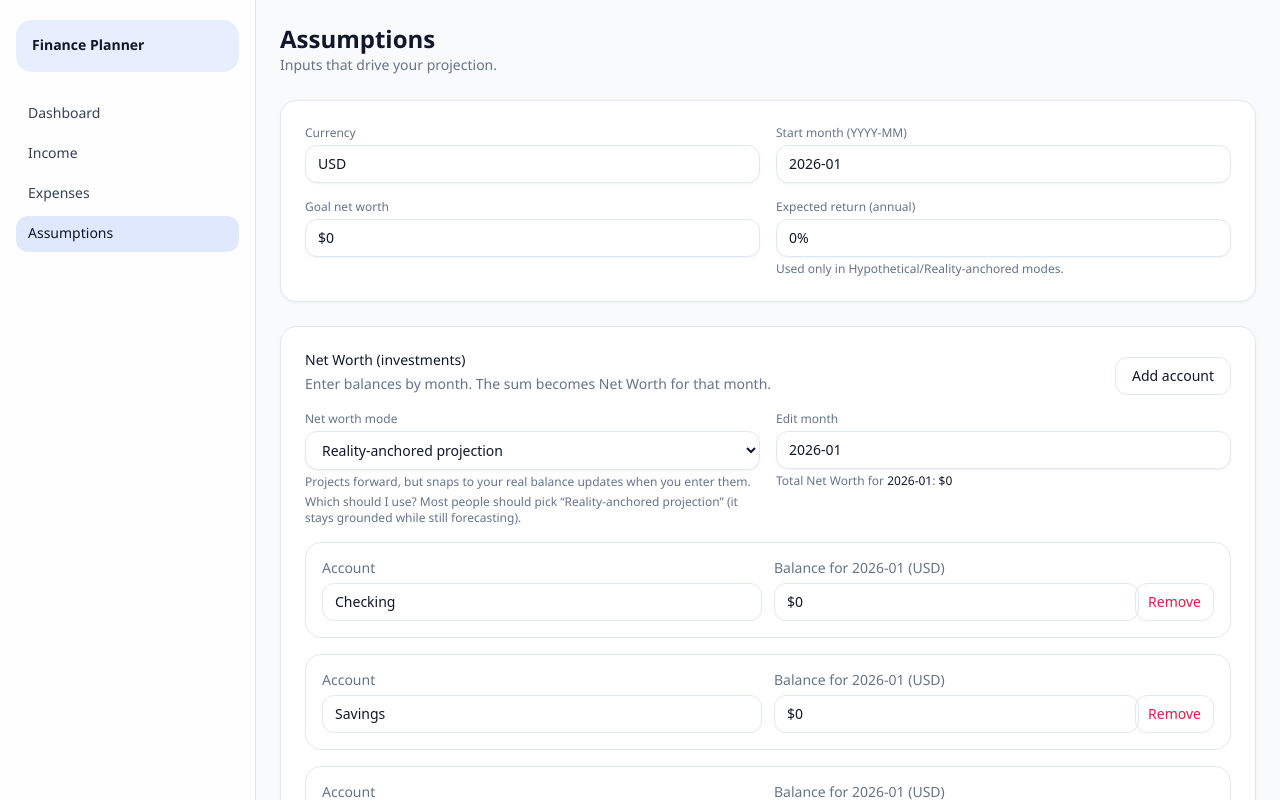
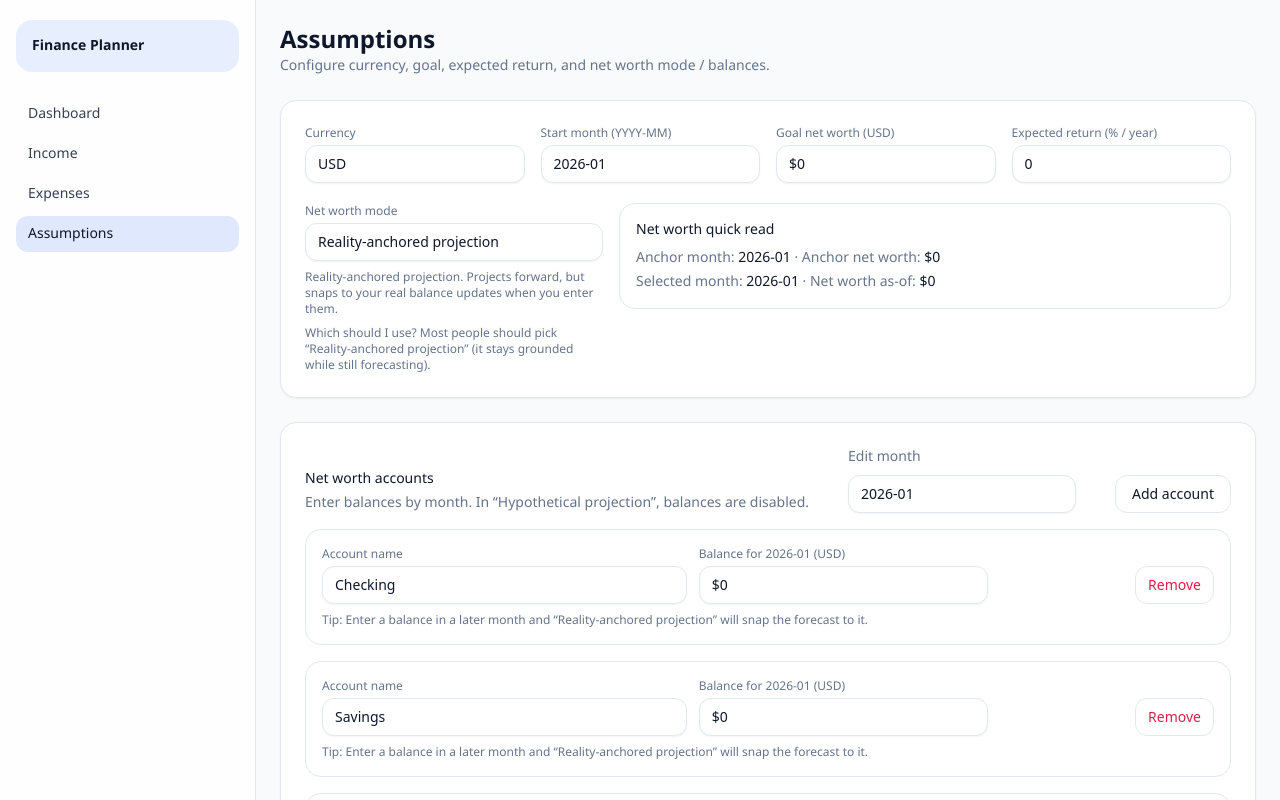
Before and after one commit to Moserpilot/Finance-Planner-2, a Next.js app: page /assumptions in a window 1280 px wide. Shown: the top 800 px of the page. Built offline with nearby package versions, Linux system fonts and the light colour scheme.

Commit message:
Replace app folder and README with revamp commit

```diff
--- a/app/assumptions/page.tsx
+++ b/app/assumptions/page.tsx
@@ -4,42 +4,46 @@
 import { useEffect, useMemo, useState } from 'react';
 import type { Plan } from '../lib/store';
 import { loadPlan, savePlan, newNetWorthAccount } from '../lib/store';
-import { netWorthForMonth } from '../lib/engine';
+import { netWorthAsOf, latestNetWorthSnapshotMonth } from '../lib/engine';
 
 function safeCurrency(code: string) {
   const c = (code || '').trim().toUpperCase();
-  if (!/^[A-Z]{3}$/.test(c)) return 'USD';
-  try {
-    new Intl.NumberFormat('en-US', { style: 'currency', currency: c }).format(
-      0
-    );
-    return c;
-  } catch {
-    return 'USD';
-  }
+  return /^[A-Z]{3}$/.test(c) ? c : 'USD';
 }
 
-function toMonthISO(v: string) {
-  return /^\d{4}-\d{2}$/.test(v) ? v : '2026-01';
+function money(n: number, currency: string) {
+  const cur = safeCurrency(currency);
+  return new Intl.NumberFormat('en-US', {
+    style: 'currency',
+    currency: cur,
+    maximumFractionDigits: 0,
+  }).format(Number.isFinite(n) ? n : 0);
 }
 
-function parseNumberLoose(v: string) {
+function parseMoneyLoose(v: string) {
   const cleaned = String(v).replace(/[$,%\s,]+/g, '');
   const n = Number(cleaned);
   return Number.isFinite(n) ? n : 0;
 }
 
-function money(n: number, currency: string) {
-  return new Intl.NumberFormat('en-US', {
-    style: 'currency',
-    currency: safeCurrency(currency),
-    maximumFractionDigits: 0,
-  }).format(Number.isFinite(n) ? n : 0);
+function parsePctLoose(v: string) {
+  const cleaned = String(v).replace(/[%\s]+/g, '');
+  const n = Number(cleaned);
+  return Number.isFinite(n) ? n : 0;
 }
 
-function formatPct(n: number) {
-  const x = Number.isFinite(n) ? n : 0;
-  return `${x}%`;
+function addMonthsISO(startISO: string, add: number) {
+  const ok = /^\d{4}-\d{2}$/.test(startISO);
+  const y0 = ok ? Number(startISO.slice(0, 4)) : 2026;
+  const m0 = ok ? Number(startISO.slice(5, 7)) - 1 : 0;
+  const t = y0 * 12 + m0 + add;
+  const y = Math.floor(t / 12);
+  const m = t % 12;
+  return `${y}-${String(m + 1).padStart(2, '0')}`;
+}
+
+function buildMonthOptions(startMonthISO: string, months = 360) {
+  return Array.from({ length: months + 1 }, (_, i) => addMonthsISO(startMonthISO, i));
 }
 
 function upsertDated(
@@ -51,17 +55,13 @@ function upsertDated(
   const i = next.findIndex((x) => x.monthISO === monthISO);
   if (i >= 0) next[i] = { monthISO, amount };
   else next.push({ monthISO, amount });
-  next.sort((a, b) =>
-    a.monthISO < b.monthISO ? -1 : a.monthISO > b.monthISO ? 1 : 0
-  );
+  next.sort((a, b) => (a.monthISO < b.monthISO ? -1 : a.monthISO > b.monthISO ? 1 : 0));
   return next;
 }
 
 export default function AssumptionsPage() {
   const [plan, setPlan] = useState<Plan | null>(null);
-
   const [editMonthISO, setEditMonthISO] = useState<string>('2026-01');
-  const [returnText, setReturnText] = useState('0%');
 
   useEffect(() => {
     const p = loadPlan();
@@ -73,75 +73,102 @@ export default function AssumptionsPage() {
     if (plan) savePlan(plan);
   }, [plan]);
 
-  const cur = useMemo(
-    () => safeCurrency(plan?.currency || 'USD'),
-    [plan?.currency]
-  );
+  const cur = useMemo(() => safeCurrency(plan?.currency || 'USD'), [plan?.currency]);
 
-  useEffect(() => {
-    if (!plan) return;
-    setReturnText(formatPct(plan.expectedReturnPct ?? 0));
-  }, [plan]);
+  const monthOptions = useMemo(() => {
+    const start = plan?.startMonthISO || '2026-01';
+    return buildMonthOptions(start, 360);
+  }, [plan?.startMonthISO]);
+
+  // ✅ Null-safe updater helpers
+  function updatePlan(patch: Partial<Plan>) {
+    setPlan((prev) => (prev ? { ...prev, ...patch } : prev));
+  }
+
+  function updateAccount(id: string, patch: any) {
+    setPlan((prev) => {
+      if (!prev) return prev;
+      return {
+        ...prev,
+        netWorthAccounts: prev.netWorthAccounts.map((a) =>
+          a.id === id ? { ...a, ...patch } : a
+        ),
+      };
+    });
+  }
+
+  function removeAccount(id: string) {
+    setPlan((prev) => {
+      if (!prev) return prev;
+      return {
+        ...prev,
+        netWorthAccounts: prev.netWorthAccounts.filter((a) => a.id !== id),
+      };
+    });
+  }
+
+  function setAccountForMonth(accountId: string, amount: number) {
+    setPlan((prev) => {
+      if (!prev) return prev;
+      const acct = prev.netWorthAccounts.find((a) => a.id === accountId);
+      if (!acct) return prev;
+
+      const balances = upsertDated(acct.balances || [], editMonthISO, amount);
+
+      return {
+        ...prev,
+        netWorthAccounts: prev.netWorthAccounts.map((a) =>
+          a.id === accountId ? { ...a, balances } : a
+        ),
+      };
+    });
+  }
+
+  function addAccount() {
+    setPlan((prev) => {
+      if (!prev) return prev;
+      return {
+        ...prev,
+        netWorthAccounts: [...prev.netWorthAccounts, newNetWorthAccount('New account')],
+      };
+    });
+  }
 
   if (!plan) {
-    return (
-      <div className="text-sm text-slate-500 dark:text-slate-400">Loading…</div>
-    );
+    return <div className="text-sm text-slate-500 dark:text-slate-400">Loading…</div>;
   }
 
+  const balancesDisabled = plan.netWorthMode === 'projection';
+
+  const startMonth = plan.startMonthISO || '2026-01';
+  const latestSnap = latestNetWorthSnapshotMonth(plan);
+  const anchorMonth = plan.netWorthMode === 'projection' ? startMonth : (latestSnap ?? startMonth);
+
+  const monthNetWorth = netWorthAsOf(plan, editMonthISO)?.netWorth ?? 0;
+  const anchorNetWorth = netWorthAsOf(plan, anchorMonth)?.netWorth ?? 0;
+
+  const modeHelp =
+    plan.netWorthMode === 'snapshot'
+      ? 'Track actual balances only. Uses only balances you enter. No projections or cash-flow compounding.'
+      : plan.netWorthMode === 'projection'
+      ? 'Hypothetical “what-if” model. Uses expected return + cash flow and ignores real balances you enter later.'
+      : 'Reality-anchored projection. Projects forward, but snaps to your real balance updates when you enter them.';
+
+  const whichShouldIUse =
+    'Which should I use? Most people should pick “Reality-anchored projection” (it stays grounded while still forecasting).';
+
+  // ✅ Centralized input styles (keeps everything consistent)
   const label = 'text-xs font-medium text-slate-500 dark:text-slate-400';
   const input =
     'mt-1 w-full rounded-xl border border-slate-200 bg-white px-3 py-2 text-sm ' +
     'text-slate-900 shadow-sm outline-none focus:border-blue-400 focus:ring-2 focus:ring-blue-200 ' +
     'dark:border-slate-800 dark:bg-slate-900 dark:text-slate-100 dark:focus:ring-blue-500/30';
-  const hint = 'mt-1 text-xs text-slate-500 dark:text-slate-400';
 
-  const balancesDisabled = plan.netWorthMode === 'projection';
-
-  function updateAccount(id: string, patch: any) {
-    setPlan({
-      ...plan,
-      netWorthAccounts: plan.netWorthAccounts.map((a) =>
-        a.id === id ? { ...a, ...patch } : a
-      ),
-    });
-  }
-
-  function removeAccount(id: string) {
-    setPlan({
-      ...plan,
-      netWorthAccounts: plan.netWorthAccounts.filter((a) => a.id !== id),
-    });
-  }
-
-  function setAccountForMonth(accountId: string, amount: number) {
-    const acct = plan.netWorthAccounts.find((a) => a.id === accountId);
-    if (!acct) return;
-    const balances = upsertDated(acct.balances || [], editMonthISO, amount);
-    updateAccount(accountId, { balances });
-  }
-
-  function addAccount() {
-    setPlan({
-      ...plan,
-      netWorthAccounts: [
-        ...plan.netWorthAccounts,
-        newNetWorthAccount('New account'),
-      ],
-    });
-  }
-
-  const monthNetWorth = netWorthForMonth(plan, editMonthISO);
-
-  const modeHelp =
-    plan.netWorthMode === 'snapshot'
-      ? 'Shows what you really have. Uses only balances you enter. No projections.'
-      : plan.netWorthMode === 'projection'
-      ? 'A pure “what-if” model based on expected return and cash flow. Real balances entered later are ignored.'
-      : 'Projects forward, but snaps to your real balance updates when you enter them.';
-
-  const whichShouldIUse =
-    'Which should I use? Most people should pick “Reality-anchored projection” (it stays grounded while still forecasting).';
+  // ✅ FIX: select needs a real background + stronger text to avoid washed-out rendering
+  const selectStrong =
+    'mt-1 w-full appearance-none rounded-xl border border-slate-200 bg-white px-3 py-2 text-sm ' +
+    'text-slate-900 shadow-sm outline-none focus:border-blue-400 focus:ring-2 focus:ring-blue-200 ' +
+    'dark:border-slate-800 dark:bg-slate-900 dark:text-slate-100 dark:focus:ring-blue-500/30';
 
   return (
     <div className="space-y-6">
@@ -150,68 +177,100 @@ export default function AssumptionsPage() {
           Assumptions
         </div>
         <div className="text-sm text-slate-500 dark:text-slate-400">
-          Inputs that drive your projection.
+          Configure currency, goal, expected return, and net worth mode / balances.
         </div>
       </div>
 
       <div className="rounded-2xl border border-slate-200 bg-white p-6 shadow-sm dark:border-slate-800 dark:bg-slate-900">
-        <div className="grid gap-4 md:grid-cols-2">
-          <div>
+        <div className="grid gap-4 md:grid-cols-12 md:items-end">
+          <label className="md:col-span-3">
             <div className={label}>Currency</div>
             <input
               className={input}
-              value={plan.currency || 'USD'}
-              onChange={(e) =>
-                setPlan({ ...plan, currency: safeCurrency(e.target.value) })
-              }
+              value={plan.currency}
+              onChange={(e) => updatePlan({ currency: e.target.value })}
               placeholder="USD"
             />
-          </div>
+          </label>
 
-          <div>
+          <label className="md:col-span-3">
             <div className={label}>Start month (YYYY-MM)</div>
             <input
               className={input}
-              value={plan.startMonthISO || '2026-01'}
-              onChange={(e) =>
-                setPlan({ ...plan, startMonthISO: toMonthISO(e.target.value) })
-              }
+              value={plan.startMonthISO}
+              onChange={(e) => updatePlan({ startMonthISO: e.target.value })}
               placeholder="2026-01"
             />
-          </div>
+          </label>
 
-          <div>
-            <div className={label}>Goal net worth</div>
+          <label className="md:col-span-3">
+            <div className={label}>Goal net worth ({cur})</div>
             <input
+              type="text"
               className={input}
-              inputMode="decimal"
               defaultValue={money(plan.goalNetWorth ?? 0, cur)}
               key={`goal_${plan.goalNetWorth}_${cur}`}
-              onBlur={(e) =>
-                setPlan({
-                  ...plan,
-                  goalNetWorth: parseNumberLoose(e.target.value),
-                })
-              }
+              onBlur={(e) => updatePlan({ goalNetWorth: parseMoneyLoose(e.target.value) })}
             />
-          </div>
+          </label>
 
-          <div>
-            <div className={label}>Expected return (annual)</div>
+          <label className="md:col-span-3">
+            <div className={label}>Expected return (% / year)</div>
             <input
+              type="text"
               className={input}
-              inputMode="decimal"
-              value={returnText}
-              onChange={(e) => setReturnText(e.target.value)}
-              onBlur={() => {
-                const n = parseNumberLoose(returnText);
-                setPlan({ ...plan, expectedReturnPct: n });
-                setReturnText(formatPct(n));
+              defaultValue={String(plan.expectedReturnPct ?? 0)}
+              key={`ret_${plan.expectedReturnPct}`}
+              onBlur={(e) => updatePlan({ expectedReturnPct: parsePctLoose(e.target.value) })}
+            />
+          </label>
+        </div>
+
+        <div className="mt-5 grid gap-4 md:grid-cols-12 md:items-start">
+          <label className="md:col-span-4">
+            <div className={label}>Net worth mode</div>
+
+            {/* ✅ Fixed select styling */}
+            <select
+              className={selectStrong}
+              value={plan.netWorthMode}
+              onChange={(e) => {
+                const v = e.target.value;
+                const mode =
+                  v === 'snapshot' || v === 'projection' || v === 'hybrid' ? v : 'hybrid';
+                updatePlan({ netWorthMode: mode });
               }}
-              placeholder="6%"
-            />
-            <div className={hint}>
-              Used only in Hypothetical/Reality-anchored modes.
+            >
+              <option value="snapshot">Track actual balances</option>
+              <option value="projection">Hypothetical projection</option>
+              <option value="hybrid">Reality-anchored projection</option>
+            </select>
+
+            <div className="mt-2 text-xs text-slate-500 dark:text-slate-400">{modeHelp}</div>
+            <div className="mt-2 text-xs text-slate-500 dark:text-slate-400">{whichShouldIUse}</div>
+          </label>
+
+          <div className="md:col-span-8 rounded-2xl border border-slate-200 p-4 dark:border-slate-800">
+            <div className="text-sm font-medium text-slate-900 dark:text-slate-100">
+              Net worth quick read
+            </div>
+            <div className="mt-2 text-sm text-slate-500 dark:text-slate-400">
+              Anchor month:{' '}
+              <span className="font-medium text-slate-900 dark:text-slate-100">{anchorMonth}</span>
+              {' · '}
+              Anchor net worth:{' '}
+              <span className="font-medium text-slate-900 dark:text-slate-100">
+                {money(anchorNetWorth, cur)}
+              </span>
+            </div>
+            <div className="mt-1 text-sm text-slate-500 dark:text-slate-400">
+              Selected month:{' '}
+              <span className="font-medium text-slate-900 dark:text-slate-100">{editMonthISO}</span>
+              {' · '}
+              Net worth as-of:{' '}
+              <span className="font-medium text-slate-900 dark:text-slate-100">
+                {money(monthNetWorth, cur)}
+              </span>
             </div>
           </div>
         </div>
@@ -221,152 +280,99 @@ export default function AssumptionsPage() {
         <div className="flex flex-wrap items-end justify-between gap-3">
           <div>
             <div className="text-sm font-medium text-slate-900 dark:text-slate-100">
-              Net Worth (investments)
+              Net worth accounts
             </div>
             <div className="mt-1 text-sm text-slate-500 dark:text-slate-400">
-              Enter balances by month. The sum becomes Net Worth for that month.
+              Enter balances by month. In “Hypothetical projection”, balances are disabled.
             </div>
           </div>
 
-          <div className="flex gap-2">
-            <button
-              type="button"
-              onClick={addAccount}
-              className="rounded-xl border border-slate-200 px-4 py-2 text-sm dark:border-slate-800"
-            >
-              Add account
-            </button>
-          </div>
-        </div>
-
-        <div className="mt-4 grid gap-4 md:grid-cols-2">
-          <div>
-            <div className={label}>Net worth mode</div>
-            <select
-              className={input}
-              value={plan.netWorthMode}
-              onChange={(e) =>
-                setPlan({
-                  ...plan,
-                  netWorthMode:
-                    e.target.value === 'projection'
-                      ? 'projection'
-                      : e.target.value === 'hybrid'
-                      ? 'hybrid'
-                      : 'snapshot',
-                })
-              }
-            >
-              <option value="snapshot">Track actual balances</option>
-              <option value="projection">Hypothetical projection</option>
-              <option value="hybrid">Reality-anchored projection</option>
-            </select>
-
-            <div className={hint}>{modeHelp}</div>
-            <div className="mt-1 text-xs text-slate-500 dark:text-slate-400">
-              {whichShouldIUse}
-            </div>
-
-            {balancesDisabled ? (
-              <div className="mt-2 text-xs text-amber-600 dark:text-amber-400">
-                Balances are disabled in Hypothetical projection because that
-                mode ignores later balance entries.
-              </div>
-            ) : null}
-          </div>
-
-          <div>
-            <div className={label}>Edit month</div>
+          <label className="text-sm">
+            <div className="mb-1 text-slate-500 dark:text-slate-400">Edit month</div>
             <input
               className={input}
               value={editMonthISO}
-              onChange={(e) => setEditMonthISO(toMonthISO(e.target.value))}
+              onChange={(e) => setEditMonthISO(e.target.value)}
               placeholder="2026-01"
             />
-            <div className={hint}>
-              Total Net Worth for{' '}
-              <span className="font-medium text-slate-900 dark:text-slate-100">
-                {editMonthISO}
-              </span>
-              :{' '}
-              <span className="font-medium text-slate-900 dark:text-slate-100">
-                {money(monthNetWorth, cur)}
-              </span>
-            </div>
-          </div>
+          </label>
+
+          <button
+            type="button"
+            onClick={addAccount}
+            className="rounded-xl border border-slate-200 px-4 py-2 text-sm dark:border-slate-800"
+          >
+            Add account
+          </button>
         </div>
 
+        {balancesDisabled ? (
+          <div className="mt-4 rounded-xl border border-amber-200 bg-amber-50 p-3 text-sm text-amber-900 dark:border-amber-900/40 dark:bg-amber-950/30 dark:text-amber-200">
+            Balances are disabled in <span className="font-medium">Hypothetical projection</span> mode.
+          </div>
+        ) : null}
+
         <div className="mt-4 space-y-4">
-          {plan.netWorthAccounts.map((acct) => {
-            const bal =
-              (acct.balances || []).find((b) => b.monthISO === editMonthISO)
-                ?.amount ?? 0;
+          {plan.netWorthAccounts.map((a) => {
+            const acctAsOf =
+              netWorthAsOf({ ...plan, netWorthAccounts: [a] }, editMonthISO)?.netWorth ?? 0;
 
             return (
               <div
-                key={acct.id}
+                key={a.id}
                 className="rounded-2xl border border-slate-200 p-4 dark:border-slate-800"
               >
                 <div className="grid gap-3 md:grid-cols-12 md:items-end">
-                  <label className="md:col-span-6 text-sm">
-                    <div className="mb-1 text-slate-500 dark:text-slate-400">
-                      Account
-                    </div>
+                  <label className="md:col-span-5">
+                    <div className={label}>Account name</div>
                     <input
-                      className="w-full rounded-xl border border-slate-200 bg-transparent px-3 py-2 text-slate-900 outline-none dark:border-slate-800 dark:text-slate-100"
-                      value={acct.name}
-                      onChange={(e) =>
-                        updateAccount(acct.id, { name: e.target.value })
-                      }
+                      className={input}
+                      value={a.name}
+                      onChange={(e) => updateAccount(a.id, { name: e.target.value })}
                     />
                   </label>
 
-                  <label className="md:col-span-5 text-sm">
-                    <div className="mb-1 text-slate-500 dark:text-slate-400">
-                      Balance for {editMonthISO} ({cur})
-                    </div>
+                  <label className="md:col-span-4">
+                    <div className={label}>Balance for {editMonthISO} ({cur})</div>
                     <input
                       type="text"
                       disabled={balancesDisabled}
                       className={
-                        'w-full rounded-xl border border-slate-200 bg-transparent px-3 py-2 text-slate-900 outline-none ' +
-                        'dark:border-slate-800 dark:text-slate-100 ' +
-                        (balancesDisabled
-                          ? 'opacity-50 cursor-not-allowed'
-                          : '')
+                        balancesDisabled
+                          ? 'mt-1 w-full cursor-not-allowed rounded-xl border border-slate-200 bg-slate-100 px-3 py-2 text-sm text-slate-400 outline-none dark:border-slate-800 dark:bg-slate-950/40 dark:text-slate-500'
+                          : input
                       }
-                      defaultValue={money(bal, cur)}
-                      key={`bal_${acct.id}_${editMonthISO}_${bal}_${cur}`}
+                      defaultValue={money(acctAsOf, cur)}
+                      key={`bal_${a.id}_${editMonthISO}_${acctAsOf}_${cur}_${balancesDisabled ? 'd' : 'e'}`}
                       onBlur={(e) => {
                         if (balancesDisabled) return;
-                        setAccountForMonth(
-                          acct.id,
-                          parseNumberLoose(e.target.value)
-                        );
+                        setAccountForMonth(a.id, parseMoneyLoose(e.target.value));
                       }}
                     />
                   </label>
 
-                  <div className="md:col-span-1 flex justify-end">
+                  <div className="md:col-span-3 flex items-end justify-end">
                     <button
                       type="button"
-                      onClick={() => removeAccount(acct.id)}
+                      onClick={() => removeAccount(a.id)}
                       className="rounded-xl border border-slate-200 px-3 py-2 text-sm text-rose-600 dark:border-slate-800"
                     >
                       Remove
                     </button>
                   </div>
                 </div>
+
+                <div className="mt-2 text-xs text-slate-500 dark:text-slate-400">
+                  Tip: Enter a balance in a later month and “Reality-anchored projection” will snap the forecast to it.
+                </div>
               </div>
             );
           })}
+        </div>
 
-          {!plan.netWorthAccounts.length ? (
-            <div className="text-sm text-slate-500 dark:text-slate-400">
-              No accounts yet. Click “Add account”.
-            </div>
-          ) : null}
-        </div>
+        {!plan.netWorthAccounts.length ? (
+          <div className="mt-4 text-sm text-slate-500 dark:text-slate-400">No accounts yet.</div>
+        ) : null}
       </div>
     </div>
   );
```
